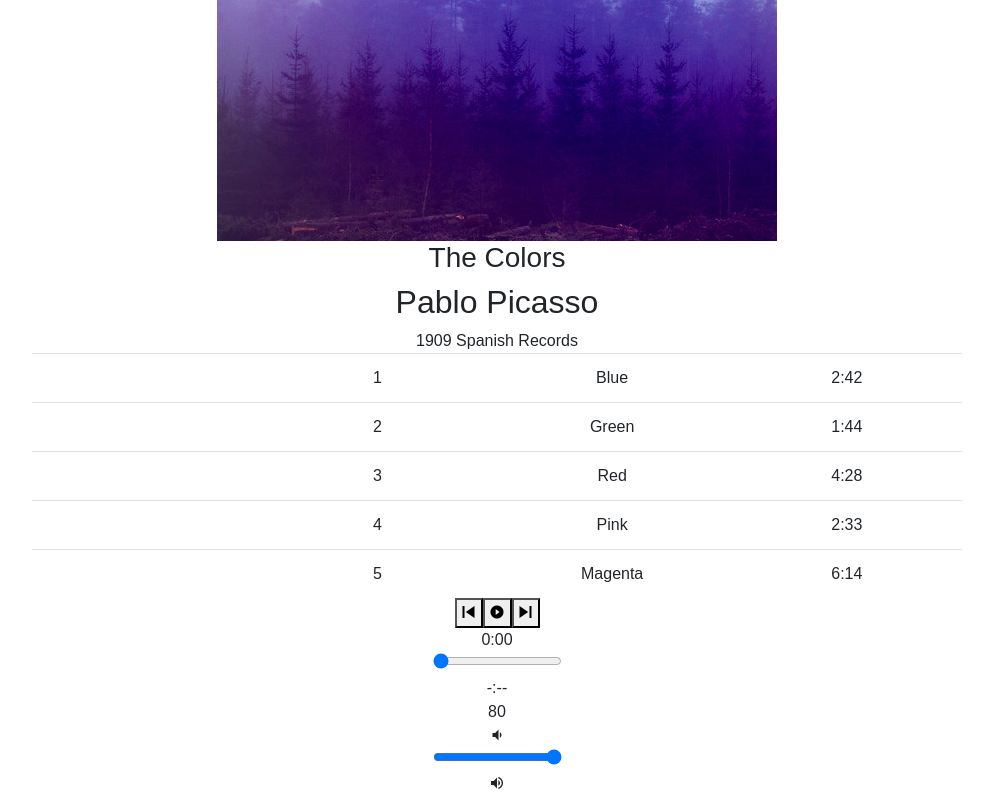
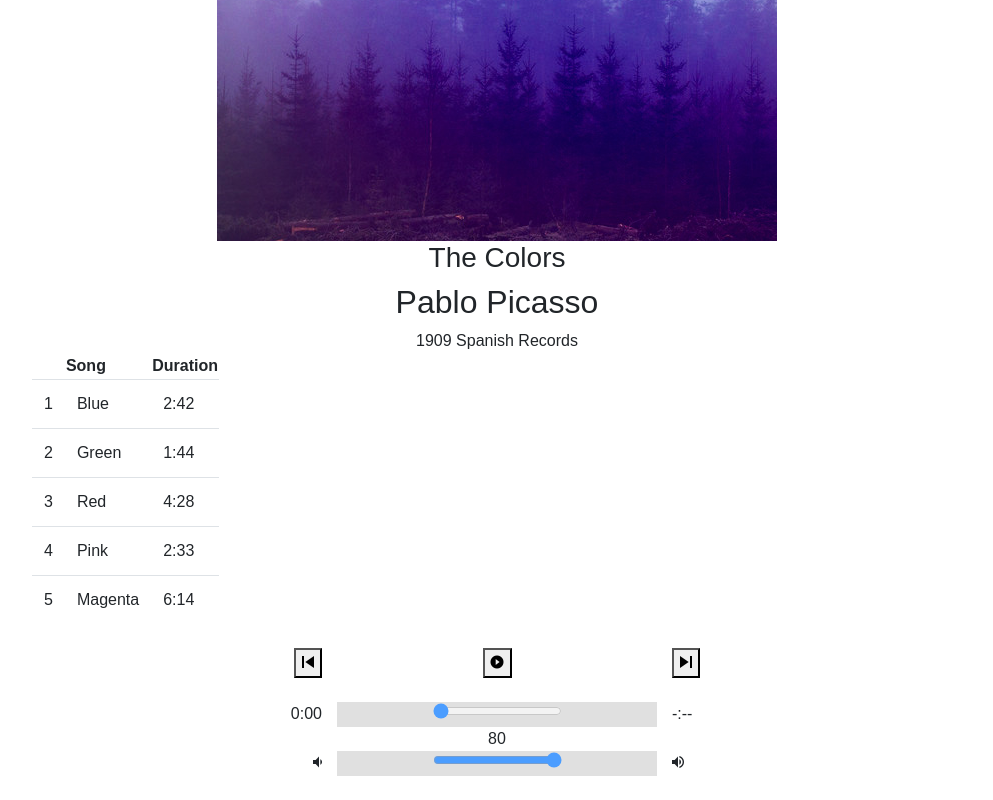
Before and after one commit to DarkVole/bloc-jams-react, a React (Create React App) app: page /album/the-colors in a window 1280 px wide. Shown: the part 573-1373 px from the top of the page, without its empty margins (143-1136 px from the left). Built offline with nearby package versions, Linux system fonts and the light colour scheme.

Commit message:
working Bootstrap changes

```diff
--- a/src/App.css
+++ b/src/App.css
@@ -75,3 +75,42 @@
 }
 
 .overflow-hidden { overflow: hidden; }
+
+.slidecontainer {
+    width: 100%; /* Width of the outside container */
+}
+
+/* The slider itself */
+.slider {
+    -webkit-appearance: none;  /* Override default CSS styles */
+    appearance: none;
+    width: 100%; /* Full-width */
+    height: 25px; /* Specified height */
+    background: #d3d3d3; /* Grey background */
+    outline: none; /* Remove outline */
+    opacity: 0.7; /* Set transparency (for mouse-over effects on hover) */
+    -webkit-transition: .2s; /* 0.2 seconds transition on hover */
+    transition: opacity .2s;
+}
+
+/* Mouse-over effects */
+.slider:hover {
+    opacity: 1; /* Fully shown on mouse-over */
+}
+
+/* The slider handle (use -webkit- (Chrome, Opera, Safari, Edge) and -moz- (Firefox) to override default look) */
+.slider::-webkit-slider-thumb {
+    -webkit-appearance: none; /* Override default look */
+    appearance: none;
+    width: 25px; /* Set a specific slider handle width */
+    height: 25px; /* Slider handle height */
+    background: #4CAF50; /* Green background */
+    cursor: pointer; /* Cursor on hover */
+}
+
+.slider::-moz-range-thumb {
+    width: 25px; /* Set a specific slider handle width */
+    height: 25px; /* Slider handle height */
+    background: #4CAF50; /* Green background */
+    cursor: pointer; /* Cursor on hover */
+}
--- a/src/components/Album.js
+++ b/src/components/Album.js
@@ -200,24 +200,31 @@ handleSongClick(song) {
 <div class="container text-left">
   <div class="table-responsive-md text-left">
 
-            <table id="song-list text-center">
-              <colgroup>
-                <col id="song-number-column" />
-                <col id="song-title-column" />
-                <col id="song-duration-column" />
-              </colgroup>
+             <table id="song-list r">
+               <colgroup>
+                 <col id="song-number-column" />
+                 <col id="song-title-column" />
+                 <col id="song-duration-column" />
+               </colgroup>
+      <thead>
+        <tr>
+          <th scope="col"></th>
+          <th scope="col">Song</th>
+          <th scope="col">Duration</th>
 
-              <tbody class="table text-right">
+        </tr>
+      </thead>
+              <tbody class="table text-left">
 
               {
                 this.state.album.songs.map( (song, index) =>
-               <tr class= "row col-sm-12 text-center" className="song" key={index} onClick={() => this.handleSongClick(song)} >
-                <td class = "col-sm-1 text-center"></td>
-                <td class = "col-sm-1 text-center" onMouseEnter={() => this.setHoveringSong(song)}
+               <tr class= "" className="song" key={index} onClick={() => this.handleSongClick(song)} >
+
+                <td class = "" onMouseEnter={() => this.setHoveringSong(song)}
                 onMouseLeave={ () => this.setNotHoveringSong(song)}>{this.showButtons(song, index)}
                 {this.hideButtons(song, index)} </td>
-                <td class = "col-sm-1 text-center">{song.title}</td>
-                <td class = "col-sm-1 text-center">{this.formatTime(song.duration)}</td>
+                <td class = "">{song.title}</td>
+                <td class = "">{this.formatTime(song.duration)}</td>
 
                </tr>
 
@@ -227,8 +234,12 @@ handleSongClick(song) {
               }
               </tbody>
             </table>
+                <div class="container text-center">
+      &nbsp;
+    </div>
              </div>
              </div>
+
 
 
 
--- a/src/components/PlayerBar.js
+++ b/src/components/PlayerBar.js
@@ -6,24 +6,50 @@
        <section className="player-bar">
           <section id="buttons">
 
+       <div class="container">
+  <div class="row">
+    <div class="col-sm text-right">
            <button id="previous" onClick={this.props.handlePrevClick}>
              <span className="icon ion-md-skip-backward"></span>
            </button>
+
+               </div>
+    <div class="col-sm">
 
             <button id="play-pause" onClick={this.props.handleSongClick} >
              <span className={this.props.isPlaying ? "icon ion-md-pause" : "icon ion-md-play-circle"}> </span>
            </button>
 
+               </div>
+    <div class="col-sm text-left">
+
            <button id="next"onClick={this.props.handleNextClick}>
              <span className="icon ion-md-skip-forward"></span>
            </button>
 
+               </div>
+
+             </div>
+</div>
+    <div class="container text-center">
+      &nbsp;
+    </div>
          </section>
+
          <section id="time-control">
+
+<div class="container">
+  <div class="row">
+    <div class="col-sm text-right">
+
            <div className="current-time">{this.props.stringCurrentTime}</div>
+
+               </div>
+    <div class="col-sm slidecontainder slider">
+
            <input
              type="range"
-             className="slider slider-width00"
+             className="seek-bar"
              value={(this.props.currentTime / this.props.duration) || 0}
              max="1"
              min="0"
@@ -31,13 +57,56 @@
              onChange={this.props.handleTimeChange}
            />
 
+               </div>
+    <div class="col-sm text-left
+    ">
+
            <div className="total-time">{this.props.stringTime}</div>
+    </div>
+  </div>
+</div>
+
          </section>
 
+<div class="container">
+  <div class="row">
+    <div class="col-sm">
 
+    </div>
+    <div class="col-sm">
+
+    </div>
+    <div class="col-sm">
+
+    </div>
+  </div>
+</div>
+<div class="container">
+  <div class="row">
+    <div class="col-sm">
+
+    </div>
+    <div class="col-sm">
+           <div className="current-volume">{this.props.currentVolume * 80}</div>
+    </div>
+    <div class="col-sm">
+
+    </div>
+  </div>
+</div>
          <section id="volume-control">
-           <div className="current-volume">{this.props.currentVolume * 80}</div>
+
+
+<div class="container">
+  <div class="row">
+    <div class="col-sm text-right">
+
+
            <div className="icon ion-md-volume-low"></div>
+
+    </div>
+    <div class="col-sm slidecontainder slider" >
+
            <input
             type="range"
             className="seek-bar"
@@ -45,13 +114,34 @@
              max="1"
              min="0"
              step = "0.01"
+
             onChange={this.props.handleVolumeChange}
 
           />
+
+              </div>
+    <div class="col-sm text-left">
            <div className="icon ion-md-volume-high"></div>
 
+    </div>
+  </div>
+</div>
+<div class="container">
+  <div class="row">
+    <div class="col-sm">
 
+    </div>
+    <div class="col-sm">
 
+    </div>
+    <div class="col-sm">
+
+    </div>
+  </div>
+</div>
+    <div class="container text-center">
+      &nbsp;
+    </div>
          </section>
        </section>
 
```
